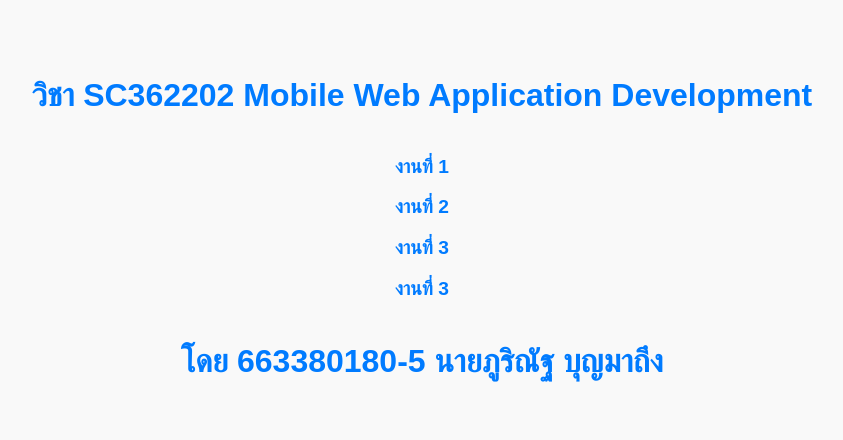
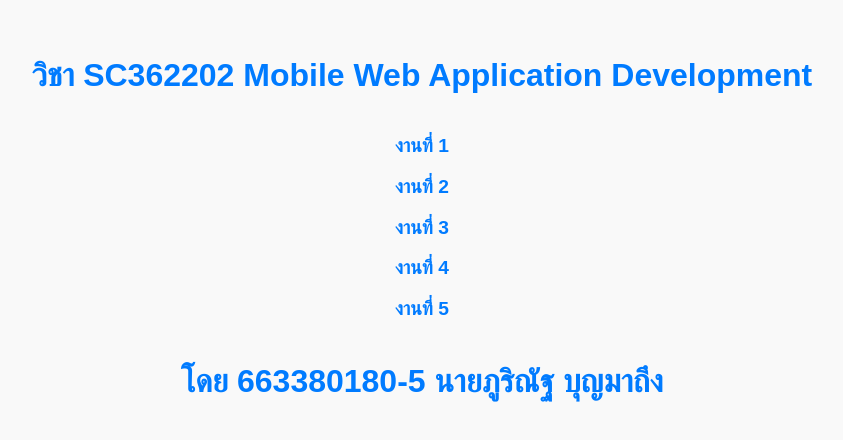
Before and after one commit to Phurinatbo/SC362202_MobileWeb, a plain HTML site: page index.html in a window 1280 px wide. Shown: the part 172-612 px from the top of the page, without its empty margins (218-1061 px from the left). Drawn offline with Linux system fonts and the light colour scheme.

Commit message:
Update index.html

```diff
--- a/index.html
+++ b/index.html
@@ -12,7 +12,8 @@
         <li><a href="./Assingment1/index.html">งานที่ 1</a></li>
         <li><a href="./Assingment2/index.html">งานที่ 2</a></li>
         <li><a href="./Assingment3/index.html">งานที่ 3</a></li>
-        <li><a href="./Assingment4/index.html">งานที่ 3</a></li>
+        <li><a href="./Assingment4/index.html">งานที่ 4</a></li>
+        <li><a href="./Assingment5/index.html">งานที่ 5</a></li>
     </ul>
     <h1>โดย 663380180-5 นายภูริณัฐ บุญมาถึง</h1>
 </body>
```
